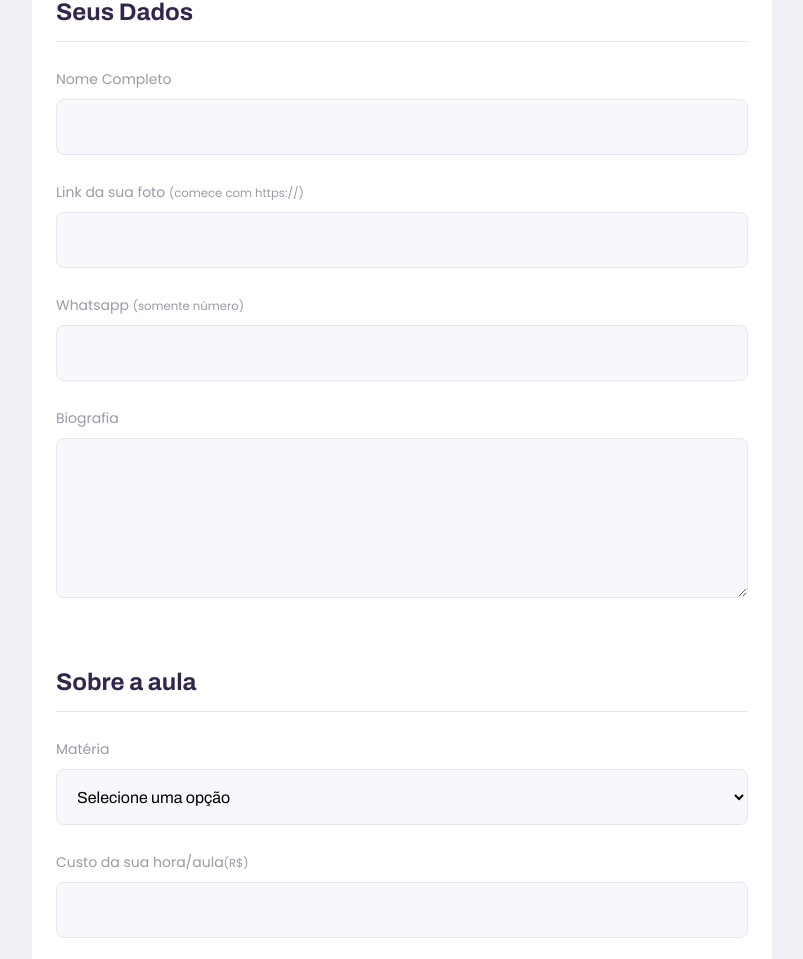
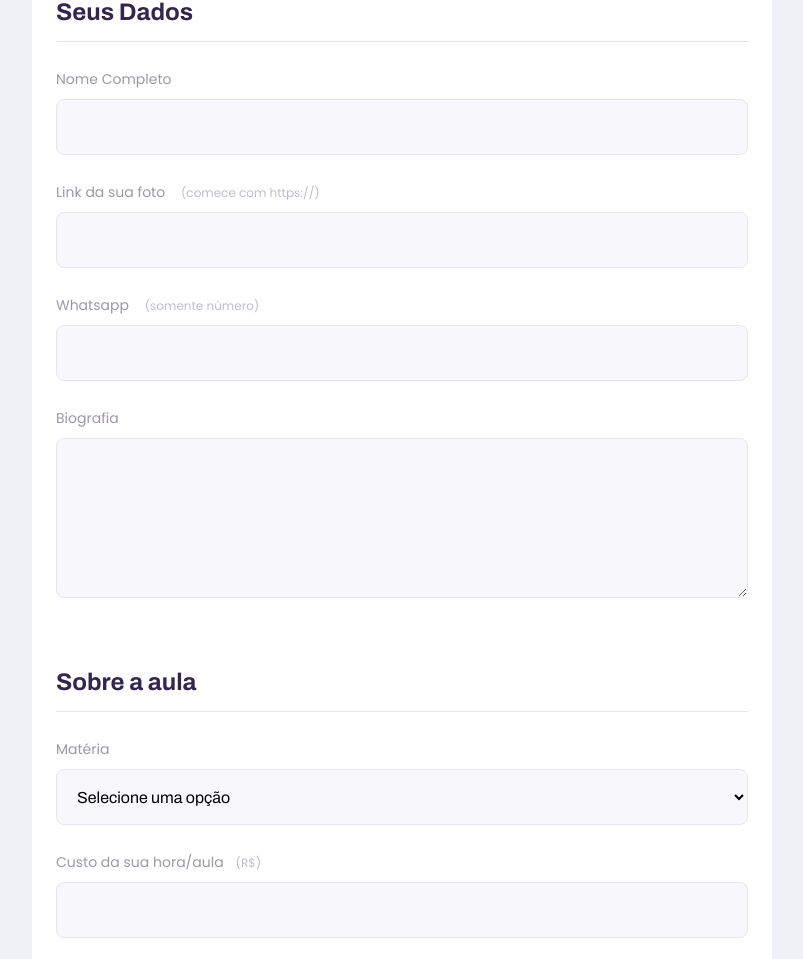
Before and after one commit to renatocinttra/NLW_Proffy_Flask_Python, a Flask app: page /give-classes in a window 1280 px wide. Shown: the part 373-1332 px from the top of the page, without its empty margins (238-1041 px from the left). Run offline with Flask 2, Linux system fonts and the light colour scheme.

Commit message:
Added the item 'label small' in the styles page [form.css]

```diff
--- a/static/styles/partials/forms.css
+++ b/static/styles/partials/forms.css
@@ -48,3 +48,9 @@
 
     bottom: 0;
 }
+
+label small {
+    font-size: 1.2rem;
+    padding-left: 1.2rem;
+    color: var(--color-small-info);
+}
```
